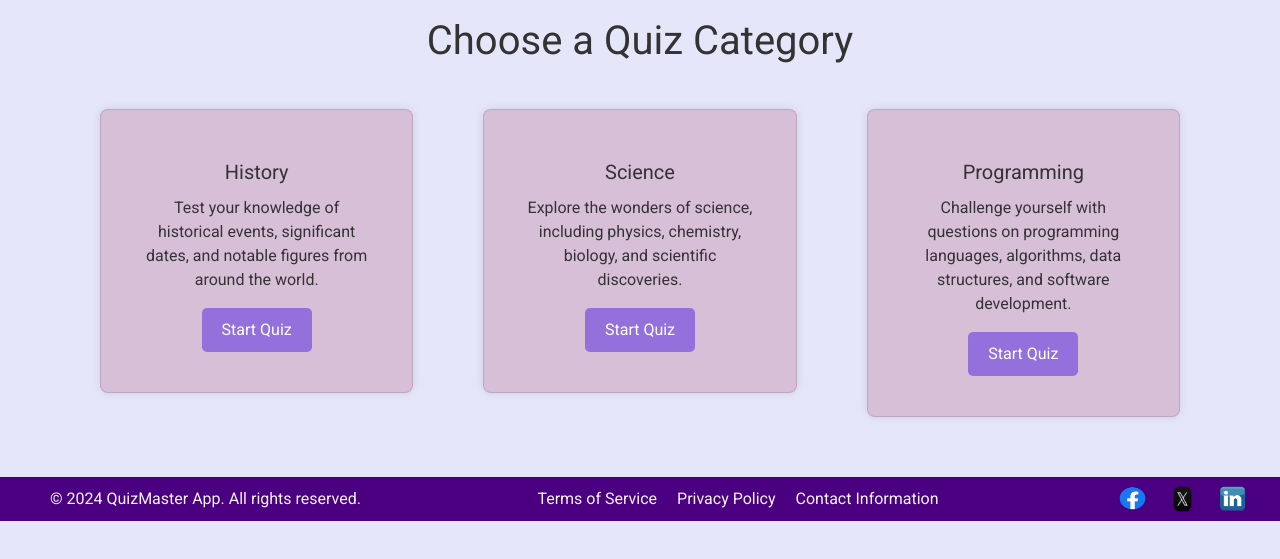
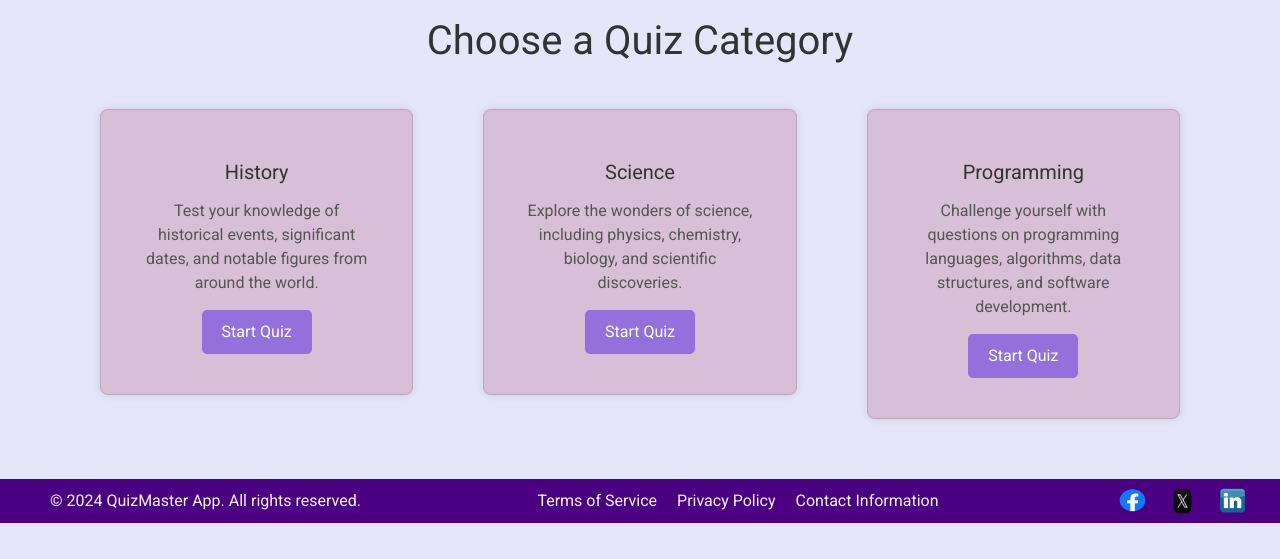
Before and after one commit to Aalaa-Fahim/Quiz_Master, a Flask app: page /quiz_categories in a window 1280 px wide. Shown: the part 191-750 px from the top of the page. Run offline with Flask 3, Linux system fonts and the light colour scheme; a user stored in the database is signed in; some libraries are stand-ins or nearby versions.

Commit message:
Updated quiz_categories

```diff
--- a/app/static/quiz_categories.css
+++ b/app/static/quiz_categories.css
@@ -38,6 +38,11 @@ header {
     color: #333;
 }
 
+.card-text {
+    margin: 15px 0;
+    color: #555;
+}
+
 .btn-primary {
     background-color: #9370DB;
     border: none;
```
